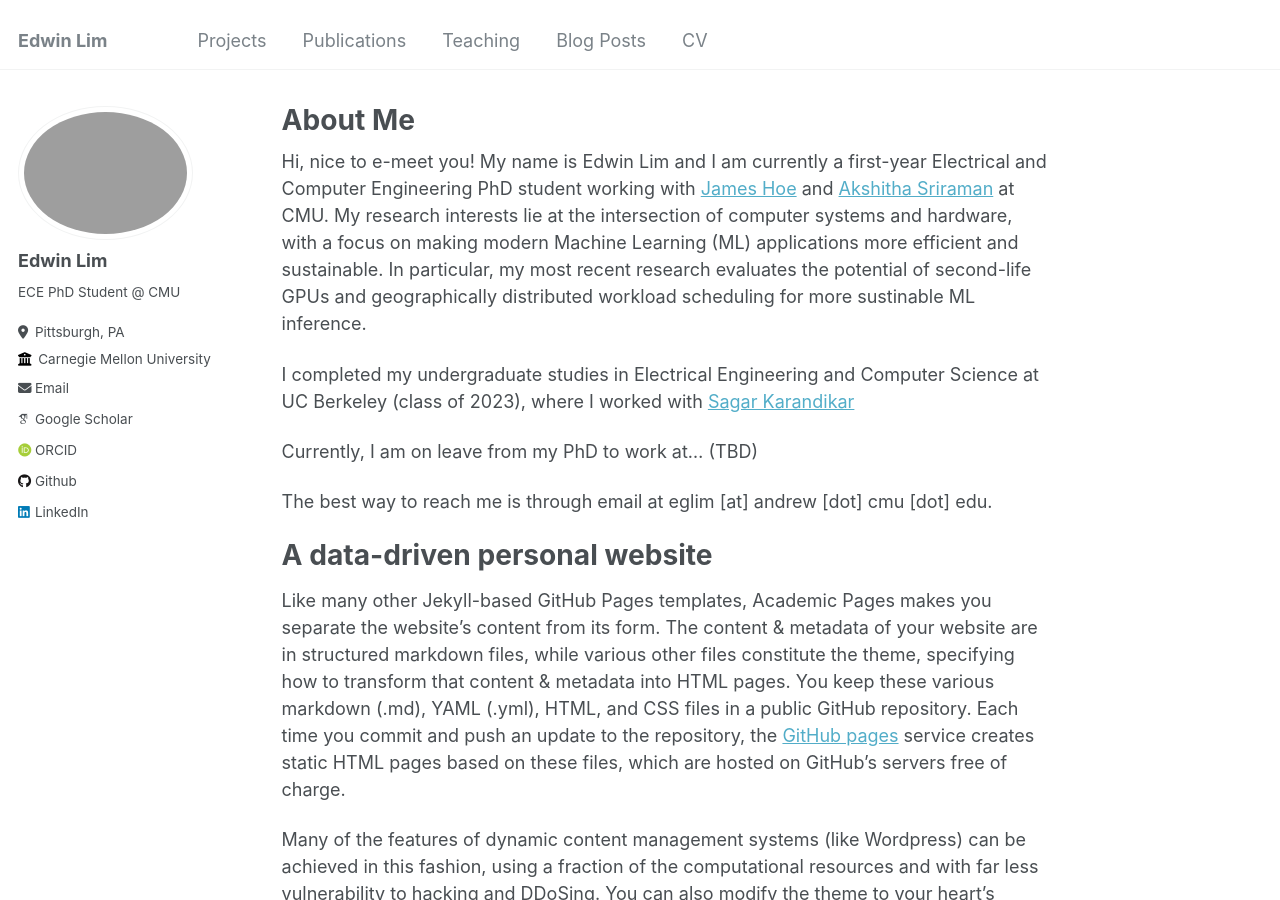
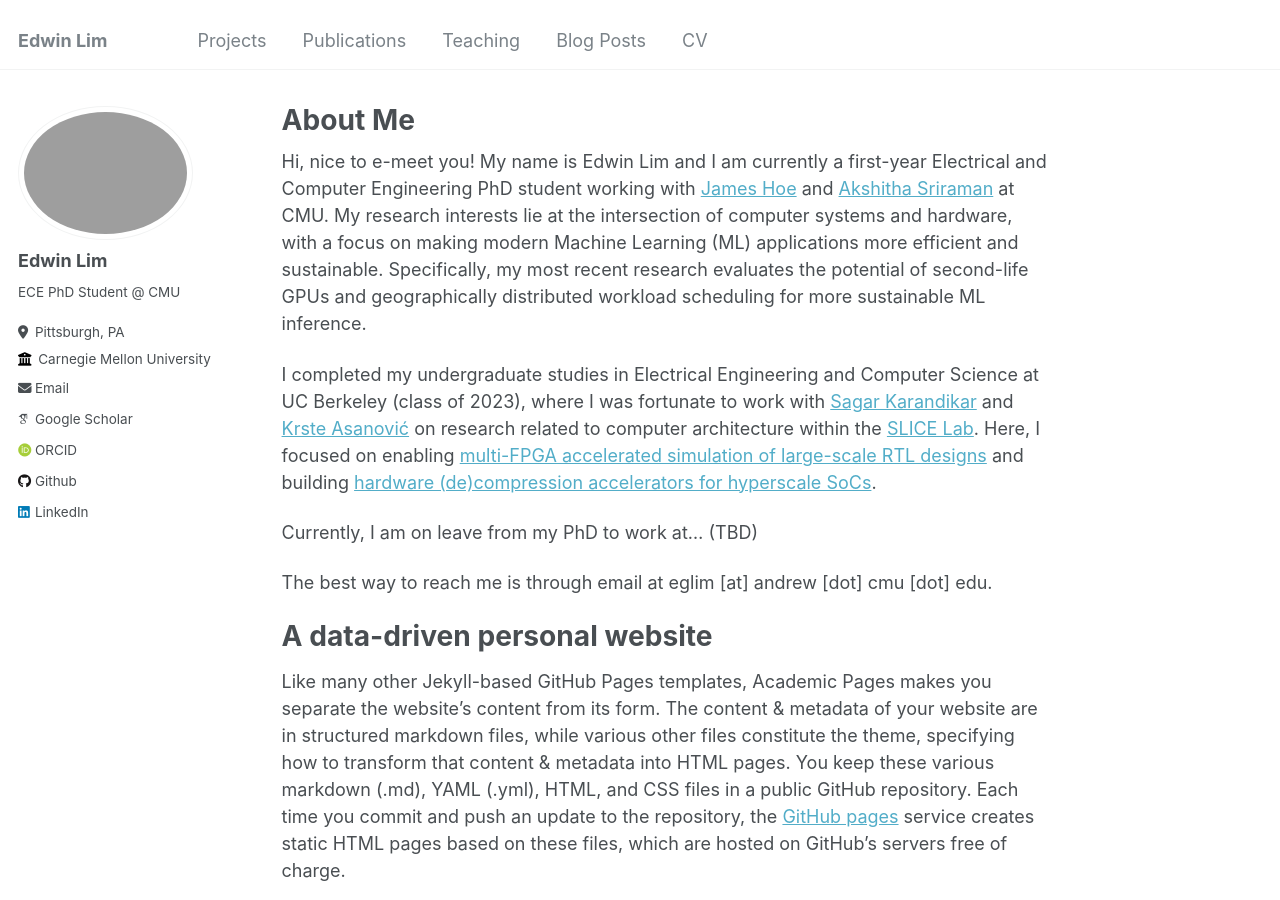
Before and after one commit to edwinlim0919/edwinlim0919.github.io, a Jekyll site: the page built from _pages/about.md, in a window 1280 px wide and 900 px high. Built offline with Jekyll 4.4.1, drawn with Linux system fonts in a browser that asks for light colours; some web fonts are replaced.

Commit message:
updated about page

```diff
--- a/_pages/about.md
+++ b/_pages/about.md
@@ -7,9 +7,9 @@ redirect_from:
   - /about.html
 ---
 
-Hi, nice to e-meet you! My name is Edwin Lim and I am currently a first-year Electrical and Computer Engineering PhD student working with [James Hoe](https://users.ece.cmu.edu/~jhoe/doku/doku.php) and [Akshitha Sriraman](https://users.ece.cmu.edu/~asrirama/) at CMU. My research interests lie at the intersection of computer systems and hardware, with a focus on making modern Machine Learning (ML) applications more efficient and sustainable. In particular, my most recent research evaluates the potential of second-life GPUs and geographically distributed workload scheduling for more sustinable ML inference.
+Hi, nice to e-meet you! My name is Edwin Lim and I am currently a first-year Electrical and Computer Engineering PhD student working with [James Hoe](https://users.ece.cmu.edu/~jhoe/doku/doku.php) and [Akshitha Sriraman](https://users.ece.cmu.edu/~asrirama/) at CMU. My research interests lie at the intersection of computer systems and hardware, with a focus on making modern Machine Learning (ML) applications more efficient and sustainable. Specifically, my most recent research evaluates the potential of second-life GPUs and geographically distributed workload scheduling for more sustainable ML inference.
 
-I completed my undergraduate studies in Electrical Engineering and Computer Science at UC Berkeley (class of 2023), where I worked with [Sagar Karandikar]()
+I completed my undergraduate studies in Electrical Engineering and Computer Science at UC Berkeley (class of 2023), where I was fortunate to work with [Sagar Karandikar](https://sagark.org/) and [Krste Asanović](https://people.eecs.berkeley.edu/~krste/) on research related to computer architecture within the [SLICE Lab](https://slice.eecs.berkeley.edu/). Here, I focused on enabling [multi-FPGA accelerated simulation of large-scale RTL designs](https://people.eecs.berkeley.edu/~ysshao/assets/papers/ISCA2024-FireAxe.pdf) and building [hardware (de)compression accelerators for hyperscale SoCs](https://slice.eecs.berkeley.edu/papers/cdpu-co-designing-compression-and-decompression-processing-units-for-hyperscale-systems/).
 
 Currently, I am on leave from my PhD to work at... (TBD)
 
```
